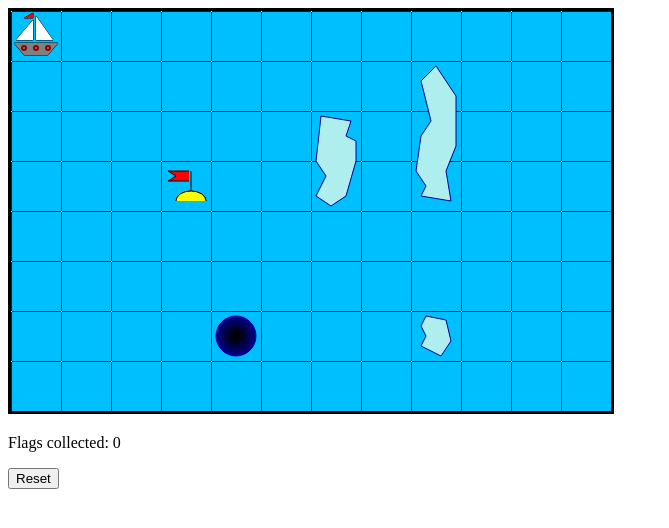
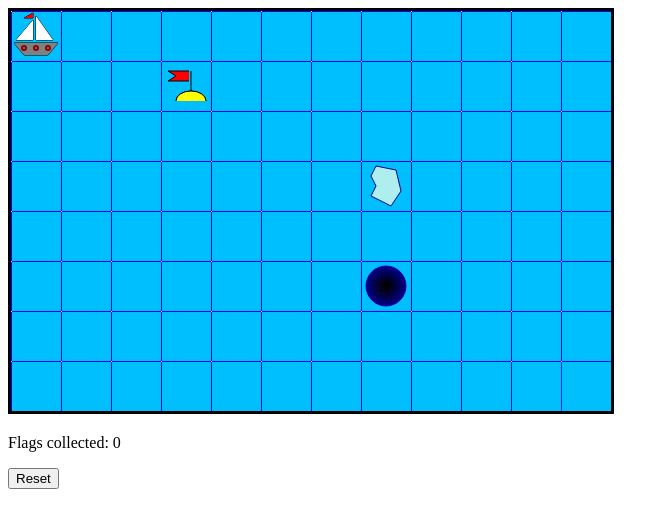
Before and after one commit to lucaso-silva/boatGame, a plain HTML site: page index.html in a window 1280 px wide. Both pictures are taken after a click on the button "Reset". Shown: the whole page, without its empty margins (0-669 px from the left). Drawn offline with Linux system fonts and the light colour scheme.

Commit message:
feat: function createElementsPositions, and fixed some moviments

```diff
--- a/index.html
+++ b/index.html
@@ -7,10 +7,10 @@
         <title>CPSC 1045 - Final Project - Lucas Oliveira</title>
         <script src="script.js"></script>
     </head>
-    <body onload="setup()" onkeyup="moveBoat(event)">
+    <body onload="setup()" onkeyup="moveBoat(event, gameOver)">
         <canvas id="drawingSurface" width="600" height="400" style="border-style: solid;"></canvas>
         <br>
         <p id="flagsCounter">Flags collected: 0</p>
-        <button>Reset</button>
+        <button onclick="resetGame()">Reset</button>
     </body>
 </html>
--- a/script.js
+++ b/script.js
@@ -1,28 +1,47 @@
 let ctx;
-let boatXPosition = 25;
-let boatYPosition = 32;
-let flagXPosition = 180;
-let flagYPosition = 190;
-let holeXPosition = 225;
-let holeYPosition = 325;
-let xSmallIceberg = 415;
-let ySmallIceberg = 305;
-let xMediumIceberg = 310;
-let yMediumIceberg = 105;
-let xBigIceberg = 425;
-let yBigIceberg = 55;
+let boatXPosition;
+let boatYPosition;
+let flagXPosition;
+let flagYPosition;
+let holeXPosition;
+let holeYPosition;
+let xSmallIceberg;
+let ySmallIceberg;
+//let xMediumIceberg = 310;
+//let yMediumIceberg = 105;
+//let xBigIceberg = 425;
+//let yBigIceberg = 55;
 let flagsCollected = 0;
 let distanceBoatAndFlag;
 let distanceBoatAndHole;
-let gameOver;
+let distanceBoatSmallIceberg;
+let gameOver = false;
 
-    console.log("x boat: " + boatXPosition + " - y boat: " + boatYPosition);
-    console.log("x flag: " + flagXPosition + " - y flag: " + flagYPosition);
-    console.log("x hole: " + holeXPosition + " - y hole: " + holeYPosition);
+function createElementsPositions() {
+    boatXPosition = 25;
+    boatYPosition = 32;
+
+    xSmallIceberg = 65 + (50 * Math.floor(Math.random()*10));
+    ySmallIceberg = 5 + (50 * Math.floor(Math.random()*7));
+
+    do {
+        flagXPosition = 80 + (50 * Math.floor(Math.random()*10));
+        flagYPosition = 40 + (50 * Math.floor(Math.random()*7));
+
+    } while((flagXPosition == xSmallIceberg + 15) && (flagYPosition == ySmallIceberg + 35));
+
+
+    do {
+        holeXPosition = 75 + (50 * Math.floor(Math.random()*10));
+        holeYPosition = 25 + (50 * Math.floor(Math.random()*7));
+
+    } while((holeXPosition == flagXPosition - 5) && (holeYPosition == flagYPosition - 15) || (holeXPosition == xSmallIceberg + 10) && (holeYPosition == ySmallIceberg + 20));
+}
 
 function setup() {
     ctx = document.getElementById("drawingSurface").getContext("2d");
-    drawBoard();
+    createElementsPositions();
+    drawBoard(gameOver);
 }
 
 function drawBoard(gameOver) {
@@ -46,12 +65,18 @@ function drawBoard(gameOver) {
     }
     ctx.restore();
 
+    if(boatXPosition > 0 && boatYPosition > 0) {
         drawBoat(boatXPosition, boatYPosition);
+
+    }
+
     drawHole(holeXPosition, holeYPosition);
+
     drawFlagPoint(flagXPosition, flagYPosition);
+
     drawSmallIceberg(xSmallIceberg, ySmallIceberg);
-    drawMediumIceberg(xMediumIceberg, yMediumIceberg);
-    drawBigIceberg(xBigIceberg, yBigIceberg);
+    //drawMediumIceberg(xMediumIceberg, yMediumIceberg);
+    //drawBigIceberg(xBigIceberg, yBigIceberg);
 
     if(gameOver) {
         ctx.font = "60px Georgia";
@@ -234,61 +259,110 @@ function drawBigIceberg(x,y) {
 }
 
 function moveBoat(e) {
-    gameOver = false;
+
+    if(boatXPosition > 0 && boatYPosition > 0) {
         if(e.key == "ArrowUp") {
+            if((boatXPosition == xSmallIceberg + 10) && (boatYPosition == ySmallIceberg + 77)) {
+                boatYPosition = boatYPosition;
+
+            } else {
                 boatYPosition -= 50;
+            }
 
             if(boatYPosition < 0) {
                 boatYPosition = 32;
             }
 
         } else if (e.key == "ArrowDown") {
+            if((boatXPosition == xSmallIceberg + 10) && (boatYPosition == ySmallIceberg - 23)) {
+                boatYPosition = boatYPosition;
+
+            } else {
                 boatYPosition += 50;
+
+            }
 
             if(boatYPosition > 400) {
                 boatYPosition = 382;
             }
 
         } else if (e.key == "ArrowLeft") {
+            if((boatXPosition == xSmallIceberg + 60) && (boatYPosition == ySmallIceberg + 27)) {
+                boatXPosition = boatXPosition;
+
+            } else {
                 boatXPosition -= 50;
+
+            }
 
             if(boatXPosition < 0) {
                 boatXPosition = 25;
             }
 
         } else if(e.key == "ArrowRight") {
+            if((boatXPosition == xSmallIceberg - 40) && (boatYPosition == ySmallIceberg + 27)) {
+                boatXPosition = boatXPosition;
+
+            } else {
                 boatXPosition += 50;
+
+            }
 
             if(boatXPosition > 600) {
                 boatXPosition = 575;
             }
         }
 
-    distanceBoatAndFlag = distanceCalculation(boatXPosition, flagXPosition, boatYPosition, flagYPosition);
+        distanceBoatAndFlag = distanceCalculation(boatXPosition, boatYPosition, flagXPosition, flagYPosition);
+
         if(distanceBoatAndFlag < 15) {
-        flagXPosition = -10;
-        flagYPosition = -10;
+            flagsCollected++;
 
-        flagsCollected++;
+            flagXPosition = 80 + (50 * Math.floor(Math.random()*10));
+            flagYPosition = 40 + (50 * Math.floor(Math.random()*7));
 
             document.getElementById("flagsCounter").innerHTML = "Flags collected: " + flagsCollected;
         }
 
         distanceBoatAndHole = distanceCalculation(boatXPosition, boatYPosition, holeXPosition, holeYPosition);
+
         if(distanceBoatAndHole < 15) {
             boatXPosition = -10;
             boatYPosition = -10;
             gameOver = true;
         }
+
+/**
+        console.log("--")
+        console.log("boat y: " + boatYPosition + " iceberg y: " + ySmallIceberg);
+        console.log("x boat: " + boatXPosition + " - x iceberg: " + xSmallIceberg);
+*/
+    }
+/**
     console.log("--");
     console.log("x boat: " + boatXPosition + " - y boat: " + boatYPosition);
     console.log("x flag: " + flagXPosition + " - y flag: " + flagYPosition);
     console.log("x hole: " + holeXPosition + " - y hole: " + holeYPosition);
     console.log("distance boat/flag: " + distanceBoatAndFlag);
     console.log("distance boat/hole: " + distanceBoatAndHole);
+*/
     drawBoard(gameOver);
 }
 
 function distanceCalculation(x1,y1,x2,y2) {
     return Math.sqrt(Math.pow((x2 - x1), 2) + Math.pow((y2 - y1), 2));
 }
+
+function resetGame() {
+    flagsCollected = 0;
+    gameOver = false;
+
+    createElementsPositions();
+    drawBoard(gameOver);
+
+    document.getElementById("flagsCounter").innerHTML = "Flags collected: " + flagsCollected;
+
+    console.log("x flag: " + flagXPosition + " - y flag: " + flagYPosition);
+    console.log("x hole: " + holeXPosition + " - y hole: " + holeYPosition);
+    console.log("x iceberg: " + xSmallIceberg + " - y iceberg: " + ySmallIceberg);
+}
```
Lines whose indentation alone changed are shown as unchanged.
